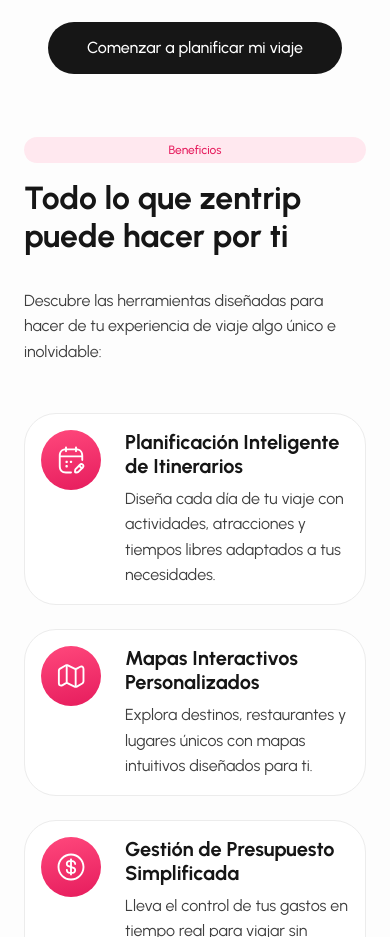
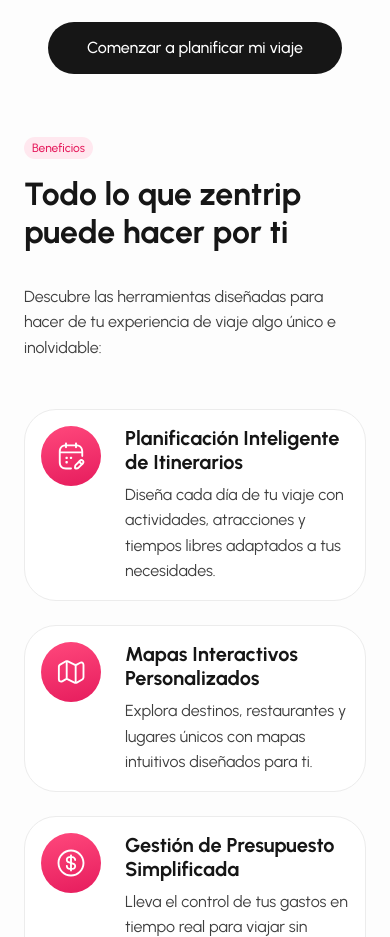
Before and after one commit to Ignacio918/viajes-app, a React (Vite) app in the folder viajes-app/: page / in a window 390 px wide. Shown: the part 860-1797 px from the top of the page. Built offline with nearby package versions, Linux system fonts and the light colour scheme; a web font is replaced by a local one.

Commit message:
responsivo en beneficios

```diff
--- a/viajes-app/src/styles/Benefits.css
+++ b/viajes-app/src/styles/Benefits.css
@@ -39,18 +39,16 @@
   @apply flex flex-col gap-4;
 }
 
-/* Badge styles actualizado */
 .BadgeBenefits {
   @apply flex items-center justify-center bg-[#FFE8EF] rounded-[36px];
-  padding: 4px 16px;
-  width: auto;
-  min-width: 85px;
+  width: 69px;
+  height: 22px;
 }
 
 .BadgeBenefits .Text {
   @apply text-[#E61C5D] font-urbanist font-medium;
-  font-size: 14px;
-  line-height: 20px;
+  font-size: 12px;
+  line-height: 18px;
 }
 
 .main-title {
@@ -138,6 +136,10 @@
   transition: transform 0.3s ease;
 }
 
+.imagen-cataratas:hover {
+  transform: scale(1.02);
+}
+
 .Frame137 {
   width: 100%;
   height: 100%;
@@ -174,6 +176,10 @@
   position: relative;
   z-index: 2;
   transition: transform 0.3s ease;
+}
+
+.imagen-playa:hover {
+  transform: scale(1.02);
 }
 
 .IlustracionObjects {
@@ -246,6 +252,11 @@
   animation: floating-reverse 8s ease-in-out infinite;
 }
 
+.benefit-card:hover {
+  transform: translateY(-5px);
+  box-shadow: 0 10px 20px rgba(0, 0, 0, 0.05);
+}
+
 /* Media queries */
 @media (max-width: 1440px) {
   .IlustracionObjects {
@@ -255,15 +266,18 @@
   .IlustracionAvionBeneficios {
     right: 5%;
   }
+}
+
+@media (min-width: 1440px) {
+  .BadgeBenefits .Text {
+    font-size: 24px;
+    line-height: 30px;
+  }
 
   .BadgeBenefits {
-    padding: 5px 18px;
-    min-width: 95px;
-  }
-
-  .BadgeBenefits .Text {
-    font-size: 16px;
-    line-height: 22px;
+    width: auto;
+    height: auto;
+    padding: 4px 16px;
   }
 }
 
@@ -325,14 +339,10 @@
     width: 30px;
     height: 30px;
   }
+}
 
-  .BadgeBenefits {
-    padding: 4px 14px;
-    min-width: 75px;
-  }
-
-  .BadgeBenefits .Text {
-    font-size: 12px;
-    line-height: 18px;
-  }
+/* Optimizaciones */
+* {
+  backface-visibility: hidden;
+  -webkit-font-smoothing: antialiased;
 }
```
